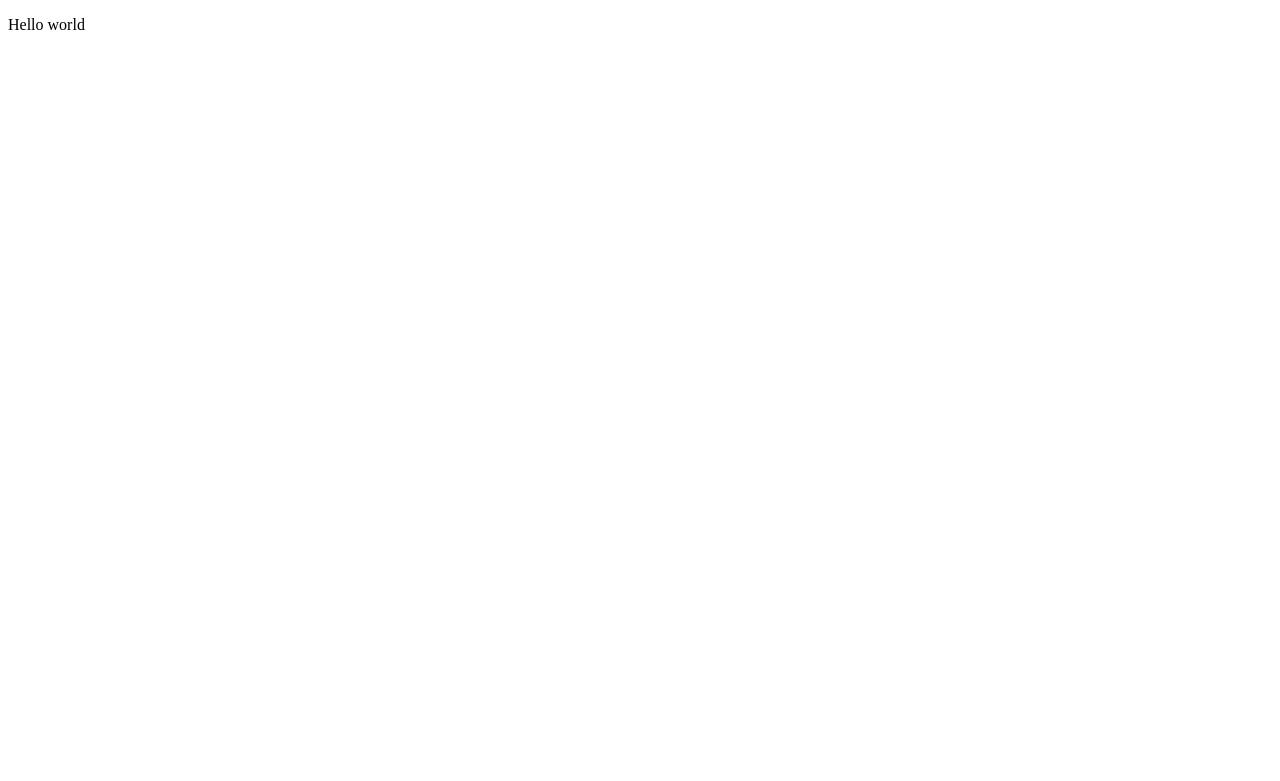
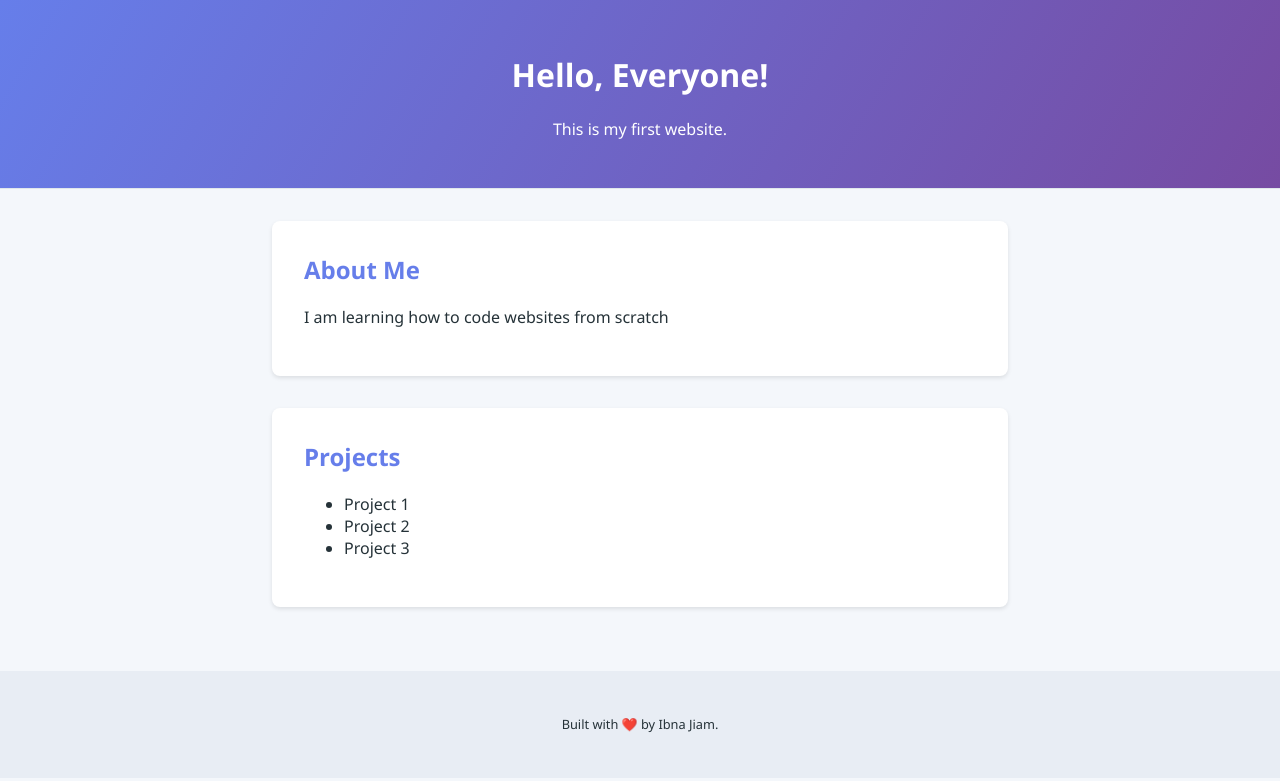
Before and after one commit to roxZach/Learning-Front-End, a plain HTML site: page index.html in a window 1280 px wide. Drawn offline with Linux system fonts and the light colour scheme.

Commit message:
Rewrited HTML and CSS

```diff
--- a/CSS/styles.css
+++ b/CSS/styles.css
@@ -0,0 +1,44 @@
+* {
+    box-sizing: border-box;
+}
+
+body {
+    font-family: "Segoe UI", "Roboto", sans-serif;
+    margin: 0;
+    background: #f4f7fb;
+    color: #253238;
+}
+
+header {
+    background: linear-gradient(120deg, #667eea 0%, #764ba2 100%);
+    color: #fff;
+    padding: 2rem;
+    text-align: center;
+    border-bottom: 1px solid #e0e7eb;
+}
+
+main {
+    max-width: 800px;
+    margin: 0 auto;
+    padding: 2rem;
+}
+
+section {
+    background: #fff;
+    padding: 2rem;
+    margin-bottom: 2rem;
+    border-radius: 8px;
+    box-shadow: 0 2px 4px rgba(0, 0, 0, 0.1);
+}
+
+section h2 {
+    color: #667eea;
+    margin-top: 0;
+}
+
+footer {
+    text-align: center;
+    padding: 2rem;
+    background: #e8edf4;
+    font-size: 0.8rem;
+}
--- a/index.html
+++ b/index.html
@@ -1,9 +1,32 @@
 <!DOCTYPE html>
-<html>
+<html lang="en">
     <head>
-
+        <meta charset="UTF-8">
+        <meta name="viewport" content="width=device-width, initial-scale=1.0">
+        <title>My First Website</title>
+        <link rel="stylesheet" href="CSS/styles.css" type="text/css">
     </head>
     <body>
-        <p class="lead" title="Intro">Hello world</p>
+        <header>
+            <h1>Hello, Everyone!</h1>
+            <p>This is my first website.</p>
+        </header>
+        <main>
+            <section>
+                <h2>About Me</h2>
+                <p>I am learning how to code websites from scratch</p>
+            </section>
+            <section>
+                <h2>Projects</h2>
+                <ul>
+                    <li>Project 1</li>
+                    <li>Project 2</li>
+                    <li>Project 3</li>
+                </ul>
+            </section>
+        </main>
+        <footer>
+            <p>Built with ❤️ by Ibna Jiam.</p>
+        </footer>
     </body>
 </html>
```
